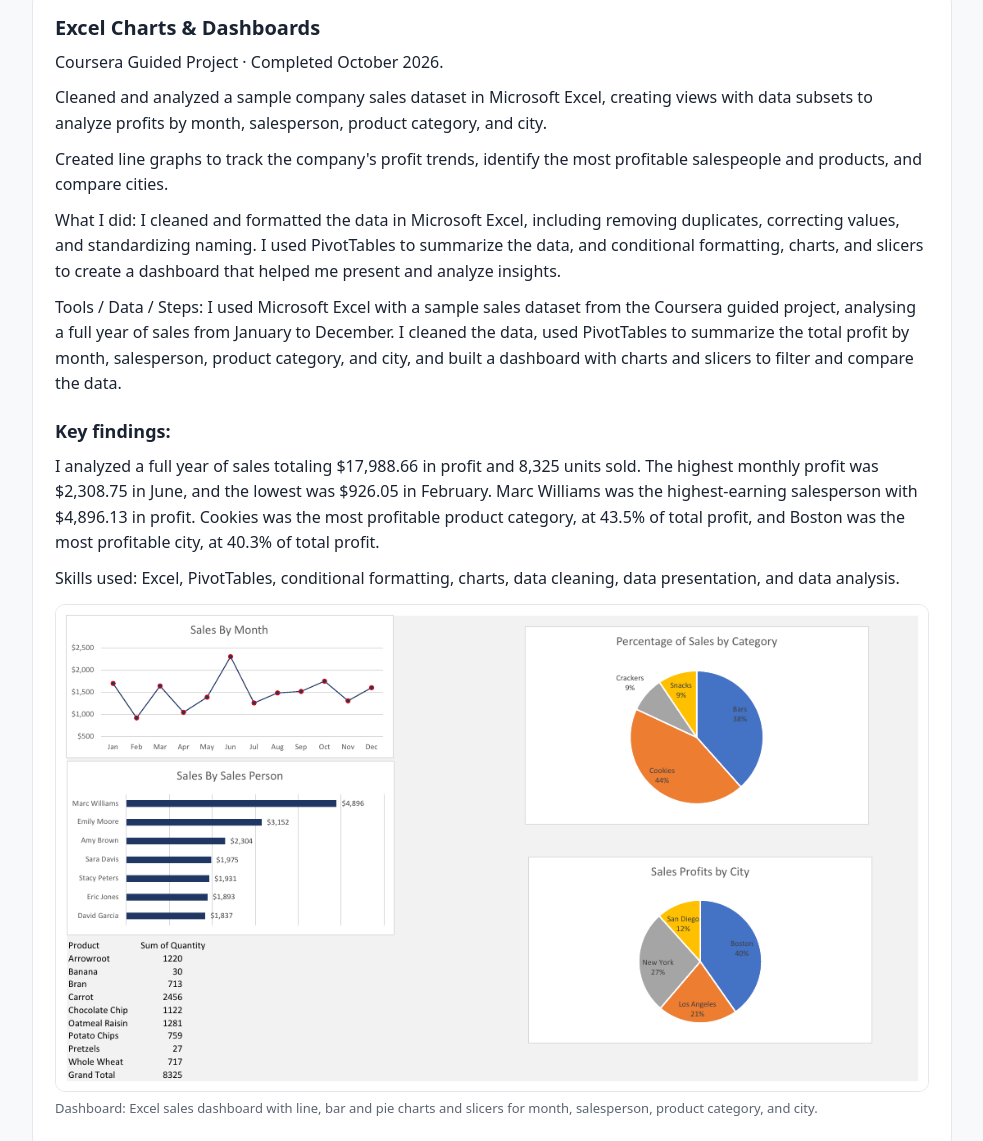
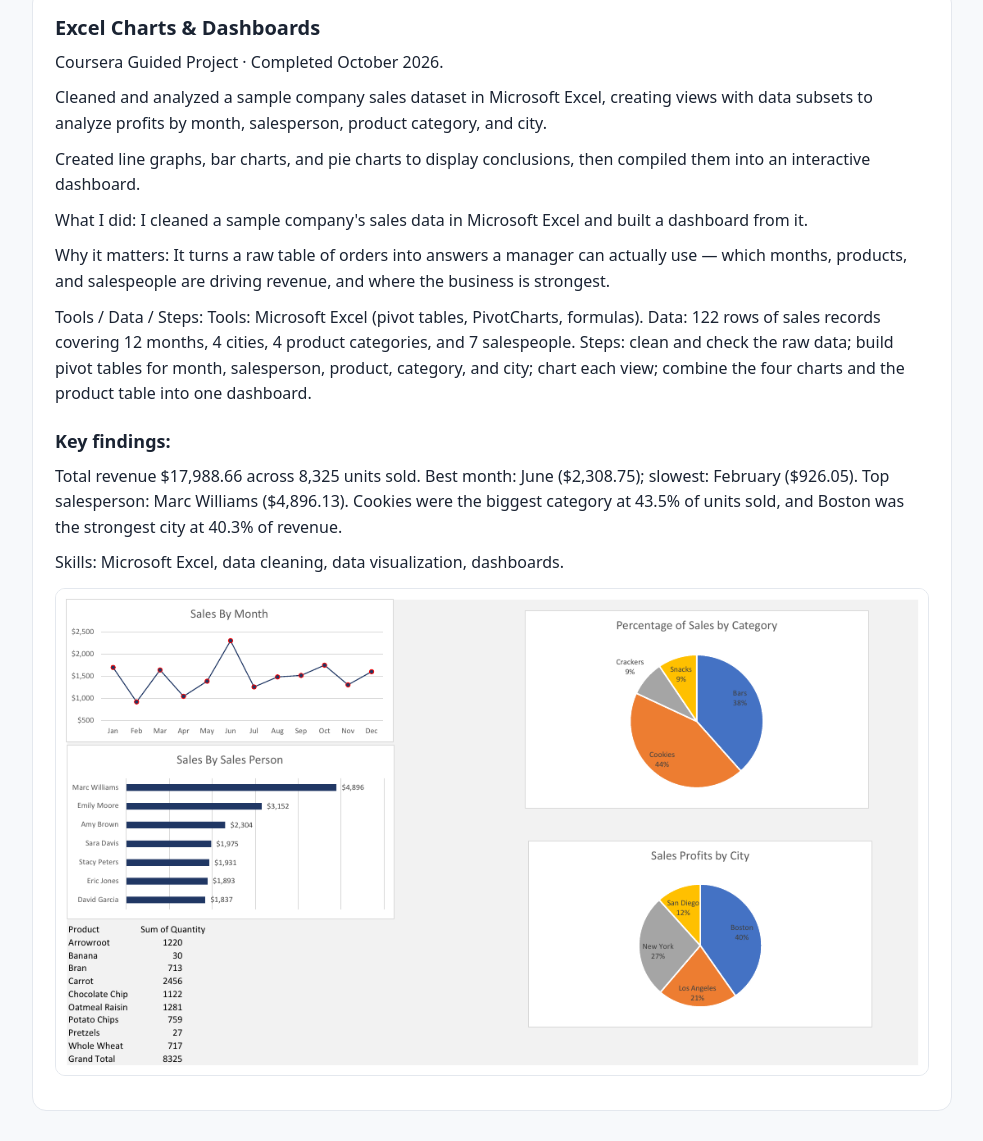
Before and after one commit to dylanmoses235-lang/portfolio, a plain HTML site: page excel-dashboard.html in a window 1280 px wide. Shown: the part 173-1314 px from the top of the page, without its empty margins (148-1131 px from the left). Drawn offline with Linux system fonts and the light colour scheme.

Commit message:
Fix Excel dashboard page: restore the correct content
Updated the content to include additional insights, skills, and a summary of findings from the Excel dashboard project.

```diff
--- a/excel-dashboard.html
+++ b/excel-dashboard.html
@@ -65,13 +65,14 @@ footer.site{padding:26px 0 34px;color:var(--muted);font-size:14px;border-top:1px
 <h3>Excel Charts &amp; Dashboards</h3>
 <p>Coursera Guided Project · Completed October 2026.</p>
 <p>Cleaned and analyzed a sample company sales dataset in Microsoft Excel, creating views with data subsets to analyze profits by month, salesperson, product category, and city.</p>
-<p>Created line graphs to track the company's profit trends, identify the most profitable salespeople and products, and compare cities.</p>
-<p>What I did: I cleaned and formatted the data in Microsoft Excel, including removing duplicates, correcting values, and standardizing naming. I used PivotTables to summarize the data, and conditional formatting, charts, and slicers to create a dashboard that helped me present and analyze insights.</p>
-<p>Tools / Data / Steps: I used Microsoft Excel with a sample sales dataset from the Coursera guided project, analysing a full year of sales from January to December. I cleaned the data, used PivotTables to summarize the total profit by month, salesperson, product category, and city, and built a dashboard with charts and slicers to filter and compare the data.</p>
+<p>Created line graphs, bar charts, and pie charts to display conclusions, then compiled them into an interactive dashboard.</p>
+<p>What I did: I cleaned a sample company's sales data in Microsoft Excel and built a dashboard from it.</p>
+<p>Why it matters: It turns a raw table of orders into answers a manager can actually use — which months, products, and salespeople are driving revenue, and where the business is strongest.</p>
+<p>Tools / Data / Steps: Tools: Microsoft Excel (pivot tables, PivotCharts, formulas). Data: 122 rows of sales records covering 12 months, 4 cities, 4 product categories, and 7 salespeople. Steps: clean and check the raw data; build pivot tables for month, salesperson, product, category, and city; chart each view; combine the four charts and the product table into one dashboard.</p>
 <h4>Key findings:</h4>
-<p>I analyzed a full year of sales totaling $17,988.66 in profit and 8,325 units sold. The highest monthly profit was $2,308.75 in June, and the lowest was $926.05 in February. Marc Williams was the highest-earning salesperson with $4,896.13 in profit. Cookies was the most profitable product category, at 43.5% of total profit, and Boston was the most profitable city, at 40.3% of total profit.</p>
-<p>Skills used: Excel, PivotTables, conditional formatting, charts, data cleaning, data presentation, and data analysis.</p>
-<figure class="thumb"><img src="excel-dashboard.png" alt="A screenshot of an Excel sales dashboard with line, bar and pie charts and slicers for month, salesperson, product category and city"><figcaption>Dashboard: Excel sales dashboard with line, bar and pie charts and slicers for month, salesperson, product category, and city.</figcaption></figure>
+<p>Total revenue $17,988.66 across 8,325 units sold. Best month: June ($2,308.75); slowest: February ($926.05). Top salesperson: Marc Williams ($4,896.13). Cookies were the biggest category at 43.5% of units sold, and Boston was the strongest city at 40.3% of revenue.</p>
+<p>Skills: Microsoft Excel, data cleaning, data visualization, dashboards.</p>
+<figure class="thumb"><img src="excel-dashboard.png" alt="Excel dashboard — sales by month, category, salesperson, and city"></figure>
 </div>
 </section>
 </div>
```
